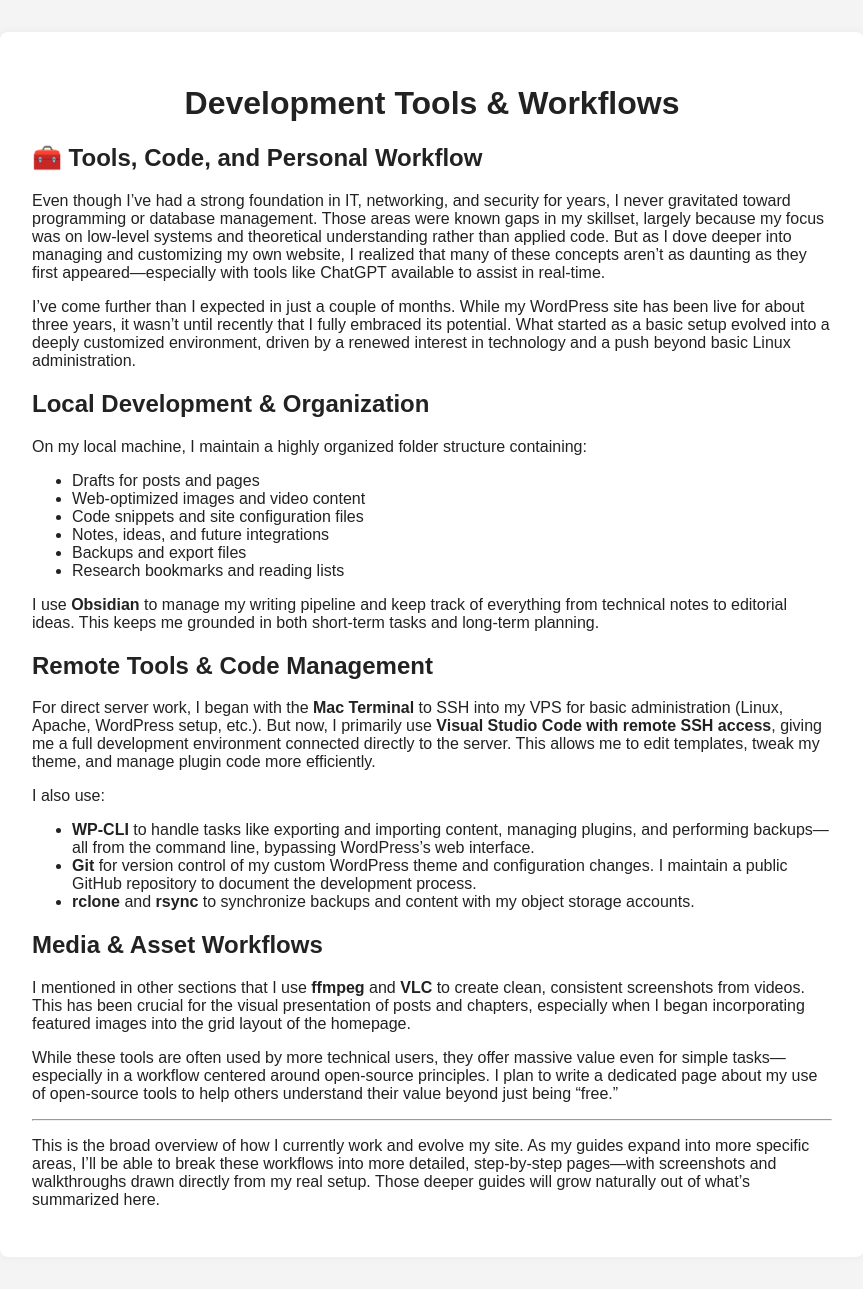
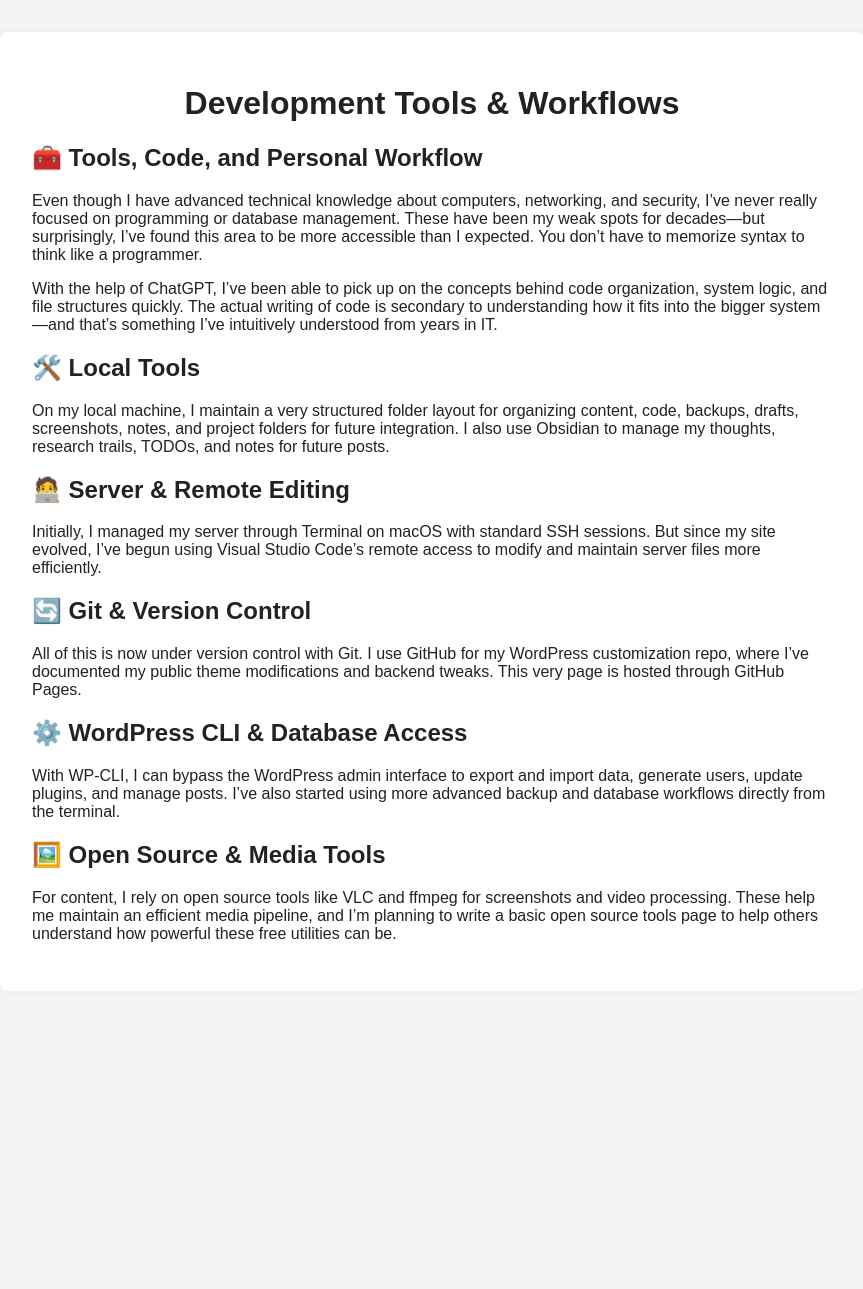
Before and after one commit to stationaryreality/Wordpress-Customization, a Jekyll site: the page built from docs/workflow.md, in a window 1280 px wide. Shown: the whole page, without its empty margins (208-1071 px from the left). Built offline with Jekyll 4.4.1, drawn with Linux system fonts in a browser that asks for light colours; after the commit the page ends 1023 px from its top, so only the background shows below that.

Commit message:
fixed workflow.md

```diff
--- a/docs/workflow.md
+++ b/docs/workflow.md
@@ -5,39 +5,26 @@ title: Development Tools & Workflows
 
 ## 🧰 Tools, Code, and Personal Workflow
 
-Even though I’ve had a strong foundation in IT, networking, and security for years, I never gravitated toward programming or database management. Those areas were known gaps in my skillset, largely because my focus was on low-level systems and theoretical understanding rather than applied code. But as I dove deeper into managing and customizing my own website, I realized that many of these concepts aren't as daunting as they first appeared—especially with tools like ChatGPT available to assist in real-time.
+Even though I have advanced technical knowledge about computers, networking, and security, I’ve never really focused on programming or database management. These have been my weak spots for decades—but surprisingly, I’ve found this area to be more accessible than I expected. You don’t have to memorize syntax to think like a programmer.
 
-I’ve come further than I expected in just a couple of months. While my WordPress site has been live for about three years, it wasn’t until recently that I fully embraced its potential. What started as a basic setup evolved into a deeply customized environment, driven by a renewed interest in technology and a push beyond basic Linux administration.
+With the help of ChatGPT, I’ve been able to pick up on the concepts behind code organization, system logic, and file structures quickly. The actual writing of code is secondary to understanding how it fits into the bigger system—and that’s something I’ve intuitively understood from years in IT.
 
-## Local Development & Organization
+## 🛠️ Local Tools
 
-On my local machine, I maintain a highly organized folder structure containing:
+On my local machine, I maintain a very structured folder layout for organizing content, code, backups, drafts, screenshots, notes, and project folders for future integration. I also use Obsidian to manage my thoughts, research trails, TODOs, and notes for future posts.
 
-- Drafts for posts and pages
-- Web-optimized images and video content
-- Code snippets and site configuration files
-- Notes, ideas, and future integrations
-- Backups and export files
-- Research bookmarks and reading lists
+## 🧑‍💻 Server & Remote Editing
 
-I use **Obsidian** to manage my writing pipeline and keep track of everything from technical notes to editorial ideas. This keeps me grounded in both short-term tasks and long-term planning.
+Initially, I managed my server through Terminal on macOS with standard SSH sessions. But since my site evolved, I’ve begun using Visual Studio Code’s remote access to modify and maintain server files more efficiently.
 
-## Remote Tools & Code Management
+## 🔄 Git & Version Control
 
-For direct server work, I began with the **Mac Terminal** to SSH into my VPS for basic administration (Linux, Apache, WordPress setup, etc.). But now, I primarily use **Visual Studio Code with remote SSH access**, giving me a full development environment connected directly to the server. This allows me to edit templates, tweak my theme, and manage plugin code more efficiently.
+All of this is now under version control with Git. I use GitHub for my WordPress customization repo, where I’ve documented my public theme modifications and backend tweaks. This very page is hosted through GitHub Pages.
 
-I also use:
+## ⚙️ WordPress CLI & Database Access
 
-- **WP-CLI** to handle tasks like exporting and importing content, managing plugins, and performing backups—all from the command line, bypassing WordPress's web interface.
-- **Git** for version control of my custom WordPress theme and configuration changes. I maintain a public GitHub repository to document the development process.
-- **rclone** and **rsync** to synchronize backups and content with my object storage accounts.
+With WP-CLI, I can bypass the WordPress admin interface to export and import data, generate users, update plugins, and manage posts. I’ve also started using more advanced backup and database workflows directly from the terminal.
 
-## Media & Asset Workflows
+## 🖼️ Open Source & Media Tools
 
-I mentioned in other sections that I use **ffmpeg** and **VLC** to create clean, consistent screenshots from videos. This has been crucial for the visual presentation of posts and chapters, especially when I began incorporating featured images into the grid layout of the homepage.
-
-While these tools are often used by more technical users, they offer massive value even for simple tasks—especially in a workflow centered around open-source principles. I plan to write a dedicated page about my use of open-source tools to help others understand their value beyond just being “free.”
-
----
-
-This is the broad overview of how I currently work and evolve my site. As my guides expand into more specific areas, I’ll be able to break these workflows into more detailed, step-by-step pages—with screenshots and walkthroughs drawn directly from my real setup. Those deeper guides will grow naturally out of what’s summarized here.
+For content, I rely on open source tools like VLC and ffmpeg for screenshots and video processing. These help me maintain an efficient media pipeline, and I’m planning to write a basic open source tools page to help others understand how powerful these free utilities can be.
```
